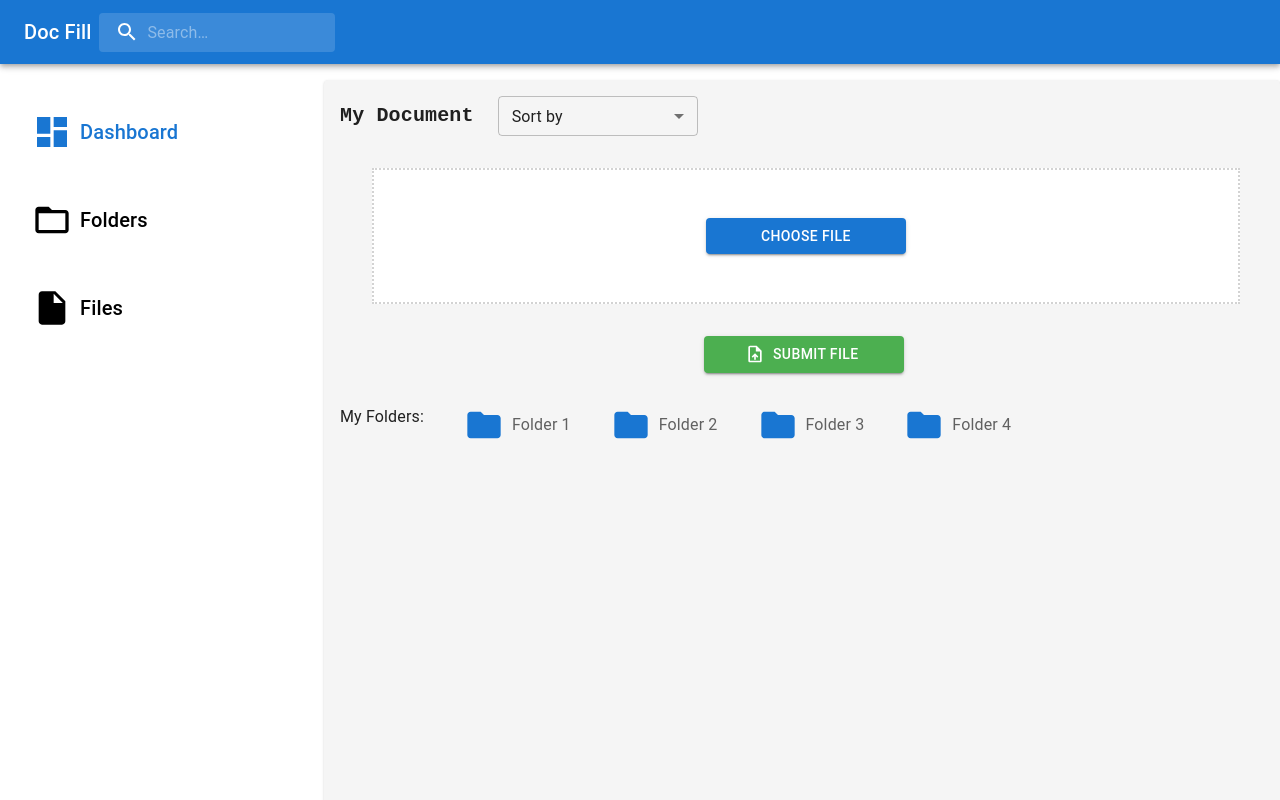
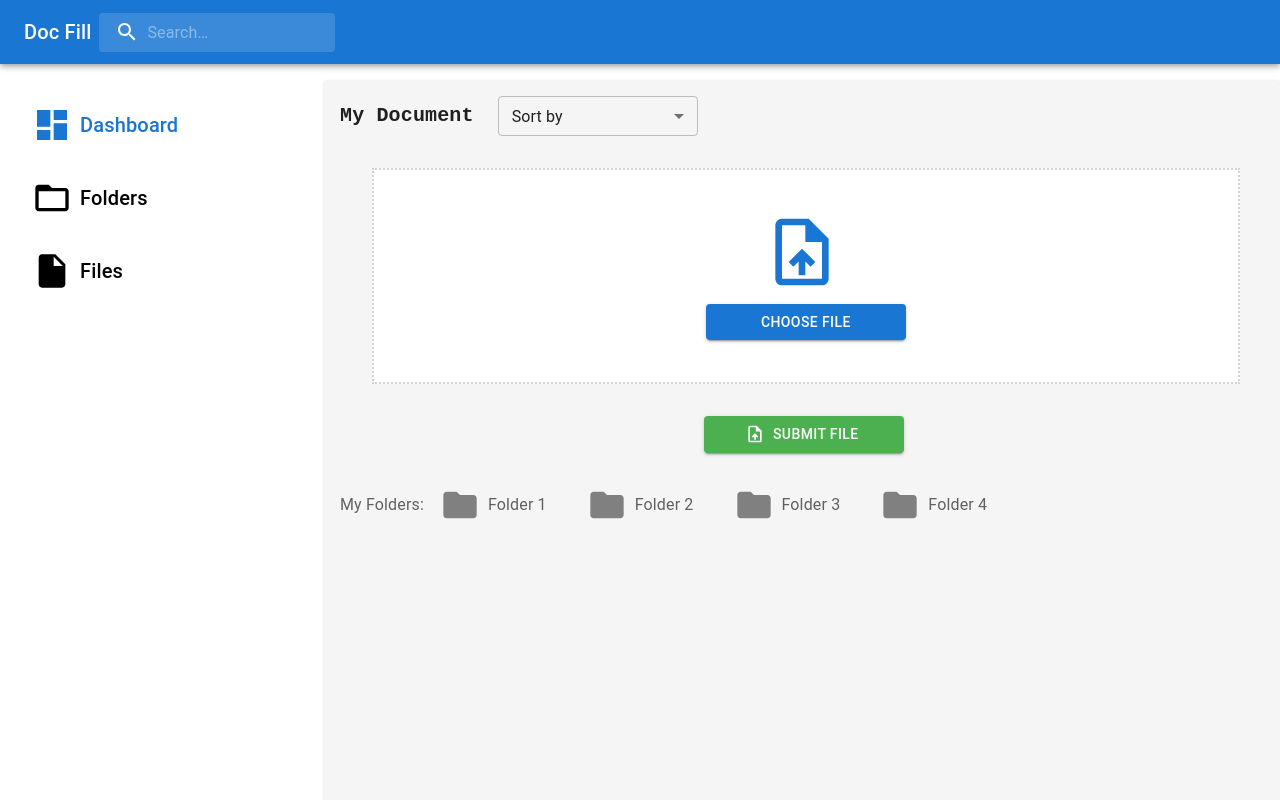
Before and after one commit to Bipin2020100/Codefest2024-warriors, a React (Create React App) app: page / in a window 1280 px wide. Shown: the top 800 px of the page. Built offline with nearby package versions, Linux system fonts and the light colour scheme.

Commit message:
small changes missed for styling

```diff
--- a/src/App.tsx
+++ b/src/App.tsx
@@ -48,6 +48,7 @@ const NavItem = styled(NavLink)(({ theme }) => ({
   margin: theme.spacing(2),
   padding: theme.spacing(2),
   display: 'flex',
+  height:'25px',
   alignItems: 'center',
   cursor: 'pointer',
   textDecoration: 'none',
@@ -75,10 +76,12 @@ const FolderItem = styled('div')(({ theme }) => ({
 }));
 
 const FutureDevelopment = () => (
+  <Paper sx={{ padding: 2, backgroundColor: '#f5f5f5', height: '410%' }}>
   <Box sx={{ padding: 4, textAlign: 'center' }}>
-    <ConstructionIcon sx={{ fontSize: 80, color: 'grey.500', marginBottom: 2 }} />
-    <Typography variant="h4">Future Development: Work in Progress</Typography>
+    <ConstructionIcon sx={{ fontSize: 80, color: 'primary.main', marginBottom: 2 }} />
+    <Typography variant="h4" sx={{ marginRight: 1, fontWeight:'Bold', color: 'primary.main', fontSize: 30 }}>Future Development: Work in Progress</Typography>
   </Box>
+  </Paper>
 );
 
 const App = () => {
@@ -152,21 +155,21 @@ const App = () => {
                     <PDFReader />
                     <Box sx={{ marginTop: 4 }}>
                       <FolderArea>
+                        <FolderItem>
                         <Typography variant="body1">My Folders:</Typography>
-                        <FolderItem>
-                          <FolderIcon sx={{ marginRight: 1, color: 'primary.main', fontSize: 40 }} />
+                          <FolderIcon sx={{ marginLeft: 2,marginRight: 1, color: 'grey', fontSize: 40 }} />
                           <Typography variant="body1">Folder 1</Typography>
                         </FolderItem>
                         <FolderItem>
-                          <FolderIcon sx={{ marginRight: 1, color: 'primary.main', fontSize: 40 }} />
+                          <FolderIcon sx={{ marginRight: 1, color: 'grey', fontSize: 40 }} />
                           <Typography variant="body1">Folder 2</Typography>
                         </FolderItem>
                         <FolderItem>
-                          <FolderIcon sx={{ marginRight: 1, color: 'primary.main', fontSize: 40 }} />
+                          <FolderIcon sx={{ marginRight: 1, color: 'grey', fontSize: 40 }} />
                           <Typography variant="body1">Folder 3</Typography>
                         </FolderItem>
                         <FolderItem>
-                          <FolderIcon sx={{ marginRight: 1, color: 'primary.main', fontSize: 40 }} />
+                          <FolderIcon sx={{ marginRight: 1, color: 'grey', fontSize: 40 }} />
                           <Typography variant="body1">Folder 4</Typography>
                         </FolderItem>
                       </FolderArea>
--- a/src/components/FileUpload/FileUpload.tsx
+++ b/src/components/FileUpload/FileUpload.tsx
@@ -11,7 +11,7 @@ const DottedTextArea = styled('div')(({ theme }) => ({
   padding: theme.spacing(2),
   textAlign: 'center',
   width: '100%',
-  height: '100px',
+  height: '180px',
   display: 'flex',
   flexDirection: 'column',
   justifyContent: 'center',
@@ -43,6 +43,9 @@ export const FileUpload = observer((props: IFileUploadProps & { sx?: any }) => {
           style={{ display: 'none' }}
         />
         <label htmlFor="file-upload">
+          <Box>
+          <UploadFileIcon sx={{ marginRight: 1, color: 'primary.main', fontSize: 80, marginBottom: 1}} />
+          </Box>
           <Button variant="contained" color="primary" component="span" sx={{ width: 200 }}>
             Choose File
           </Button>
```
